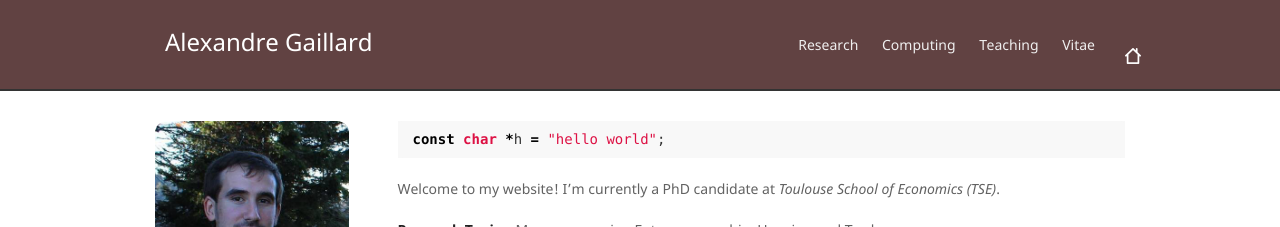
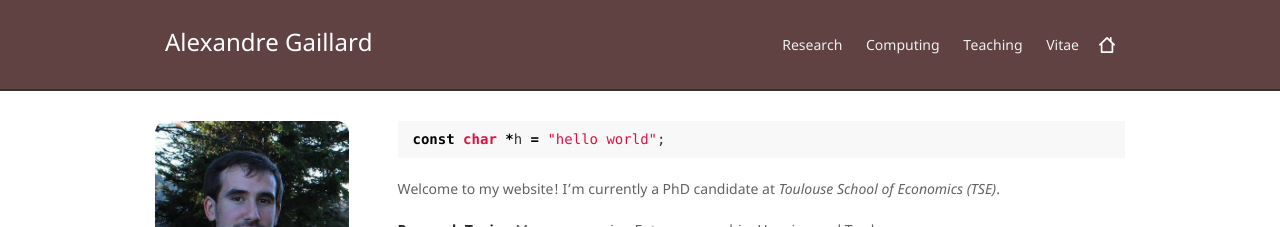
Before and after one commit to AGaillardTSE/AGaillardTSE.github.io, a Jekyll site: the page built from index.md, in a window 1280 px wide. Shown: the top 227 px of the page. Built offline with Jekyll 4.4.1, drawn with Linux system fonts in a browser that asks for light colours.

Commit message:
Update default.html

```diff
--- a/_layouts/default.html
+++ b/_layouts/default.html
@@ -23,7 +23,7 @@
   <a href="http://agaillard.eu/computing/">Computing</a>
   <a href="http://agaillard.eu/teaching/">Teaching</a>
   <a target="_blank" href="http://agaillard.eu/CV-English.pdf">Vitae</a>
-  <a href="http://agaillard.eu" style="width:40px;"><img src="http://agaillard.eu/home-2-xxl.png" style="position: absolute;width:16px;top:38px;padding:10px;"/></a>
+  <a href="http://agaillard.eu" style="margin-right:16px;"><img src="http://agaillard.eu/home-2-xxl.png" style="position: absolute;width:16px;top:37px;"/></a>
 </div>
 </div>
 </div>
```
